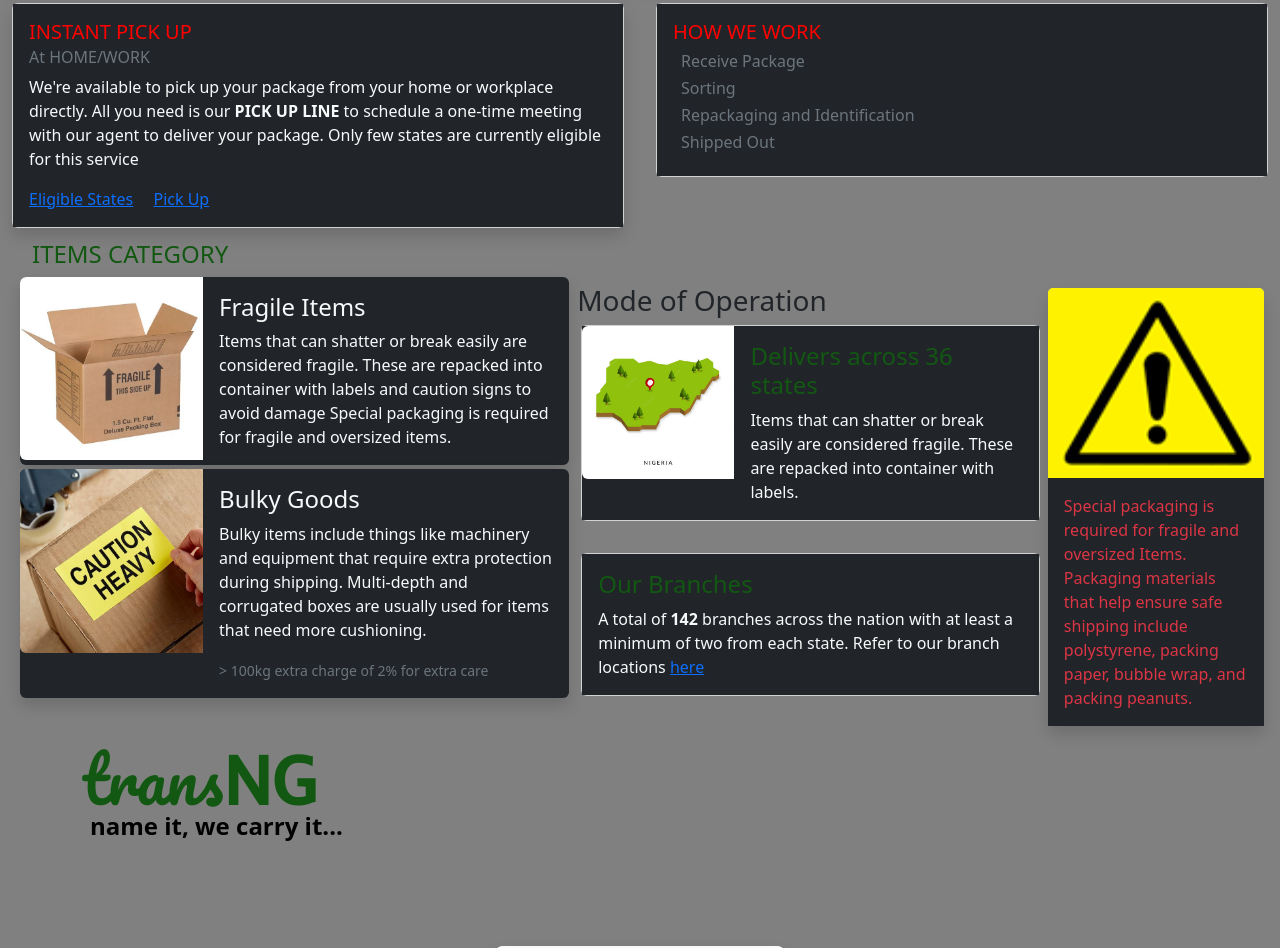
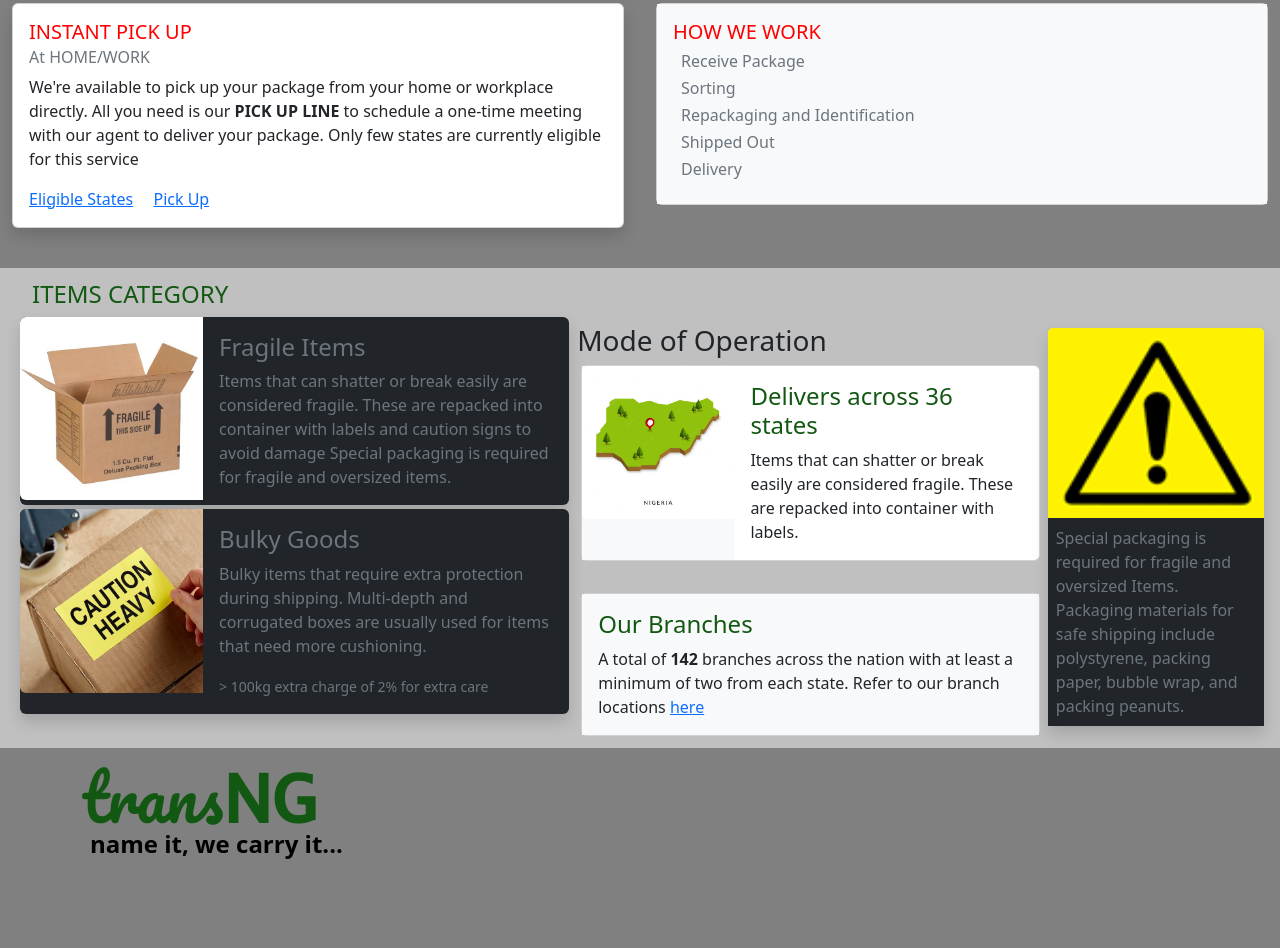
Before and after one commit to Malikic1/TransNG-Delivery, a plain HTML site: page index.html in a window 1280 px wide. Shown: the part 803-1751 px from the top of the page. Drawn offline with nearby package versions, Linux system fonts and the light colour scheme; a web font is replaced by a local one.

Commit message:
Design Update

```diff
--- a/index.html
+++ b/index.html
@@ -35,20 +35,20 @@
             </div>
             <div class="offcanvas-body">
               <ul class="navbar-nav justify-content-end flex-grow-1 pe-3">
-                <li class="nav-item">
+                <li class="nav-item mt-3">
                   <a class="nav-link active disabled" aria-current="page" href="#"><b>Home</b></a>
                 </li>
-                <li class="nav-item">
+                <li class="nav-item mt-3">
                   <a class="nav-link" href="send-pkg.html">Send Pkg</a>
                 </li>
-                <li class="nav-item">
+                <li class="nav-item mt-3">
                   <a class="nav-link" href="service.html">Services</a>
                 </li>
-                <li class="nav-item">
+                <li class="nav-item mt-3">
                   <a class="nav-link" href="about.html">About Us</a>
                 </li>
-                <li class="nav-item">
-                  <a class="nav-link" href="#">Login/Sign Up</a>
+                <li class="nav-item mt-3">
+                  <a class="nav-link text-info" href="#"><b>Login / Register</b></a>
                 </li>
               </ul>
             </div>
@@ -108,7 +108,7 @@
           <div class="row gap-2">
             <div class="col-8 col-sm">
               <div class="card shadow">
-                <div class="card-body  bg-dark text-light">
+                <div class="card-body  bg-ligt text-dark">
                   <h5 class="card-title col2">INSTANT PICK UP</h5>
                   <h6 class="card-subtitle mb-2 text-muted">At HOME/WORK</h6>
                   <p class="card-text">We're available to pick up your package from your home or workplace directly. All you need is our
@@ -120,21 +120,23 @@
             </div>
             <div class="col">
               <div class="card">
-                <div class="card-body  bg-dark text-light">
+                <div class="card-body  bg-light text-dark">
                   <h5 class="card-title col-sm col2">HOW WE WORK</h5>
                   <h6 class="card-subtitle m-2 text-muted">Receive Package</h6>
                   <h6 class="card-subtitle m-2 text-muted">Sorting</h6>
                   <h6 class="card-subtitle m-2 text-muted">Repackaging and Identification</h6>
                   <h6 class="card-subtitle m-2 text-muted">Shipped Out</h6>
+                  <h6 class="card-subtitle m-2 text-muted">Delivery</h6>
                 </div>
               </div>
             </div>
           </div>
         </div>
-    <section class="container-fluid d-flex mt-2 fc2 ">
+        <br>
+    <section class="container-fluid d-flex mt-3 fc2 py-2" style="background-color: silver;">
         <div class="container2 p-1">
               <h3 class="col1 mx-3 fs-4">ITEMS CATEGORY</h3>
-              <div class="card m-1 h-auto border-0 shadow bg-dark text-light">
+              <div class="card m-1 h-auto border-0 shadow bg-dark text-secondary">
               <div class="row g-0">
               <div class="col-md-4">
                 <img src="images/fragile.jpeg" class="img-fluid rounded-start" alt="...">
@@ -149,7 +151,7 @@
               </div>
             </div>
               </div>
-              <div class="card m-1 h-auto border-0 shadow  bg-dark text-light mw-100">
+              <div class="card m-1 h-auto border-0 shadow  bg-dark text-secondary mw-100">
             <div class="row g-0">
               <div class="col-md-4">
                 <img src="images/heavy.jpeg" class="img-fluid rounded-start" alt="...">
@@ -157,7 +159,7 @@
               <div class="col-md-8">
                 <div class="card-body">
                   <h4 class="card-title">Bulky Goods</h4>
-                  <p class="card-text">Bulky items include things like machinery and equipment that require extra protection during shipping.
+                  <p class="card-text">Bulky items that require extra protection during shipping.
                      Multi-depth and corrugated boxes are usually used for items that need more cushioning.</p>
                   <p class="card-text"><small class="text-muted">> 100kg extra charge of 2% for extra care </small></p>
                 </div>
@@ -171,10 +173,10 @@
             <h3>Mode of Operation</h3>
           <div class="card m-1 h-auto mw-100">
             <div class="row g-0">
-            <div class="col-md-4  bg-dark text-light">
+            <div class="col-md-4  bg-light text-dark">
               <img src="images/naija-map.jpeg" class="img-fluid rounded-start" alt="...">
             </div>
-            <div class="col-md-8  bg-dark text-light">
+            <div class="col-md-8  bg-lght text-dark">
               <div class="card-body">
                 <h4 class="card-title col1">Delivers across 36 states</h4>
                 <p class="card-text">Items that can shatter or break easily are considered fragile. These are repacked into container with labels.
@@ -185,7 +187,7 @@
             </div>
             <br/>
             <div class="card m-1 h-auto mw-100">
-                <div class="card-body  bg-dark text-light">
+                <div class="card-body  bg-light text-dark">
                   <h4 class="card-title col1">Our Branches</h4>
                   <p class="card-text">A total of <b>142</b> branches across the nation with at least a minimum of two from each state.
                     Refer to our branch locations  <a href="#">here</a>
@@ -195,9 +197,9 @@
               </section>
               <section class="card m-1 shadow border-0 h-50 caution">
                 <img src="images/caution.png" class="card-img-top img4" alt="...">
-                <div class="card-body  bg-dark text-light">
-                  <p class="card-text text-danger">Special packaging is required for fragile and oversized Items.
-                     Packaging materials that help ensure safe shipping include polystyrene, packing paper, bubble wrap, and packing peanuts.
+                <div class="card-body  bg-dark p-2">
+                  <p class="card-text text-secondary">Special packaging is required for fragile and oversized Items.
+                     Packaging materials for safe shipping include polystyrene, packing paper, bubble wrap, and packing peanuts.
                   </p>
                 </div>
               </section>
```
